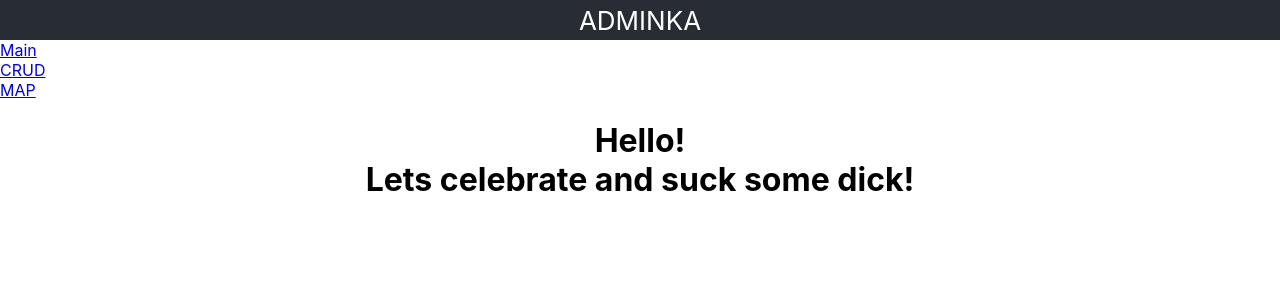
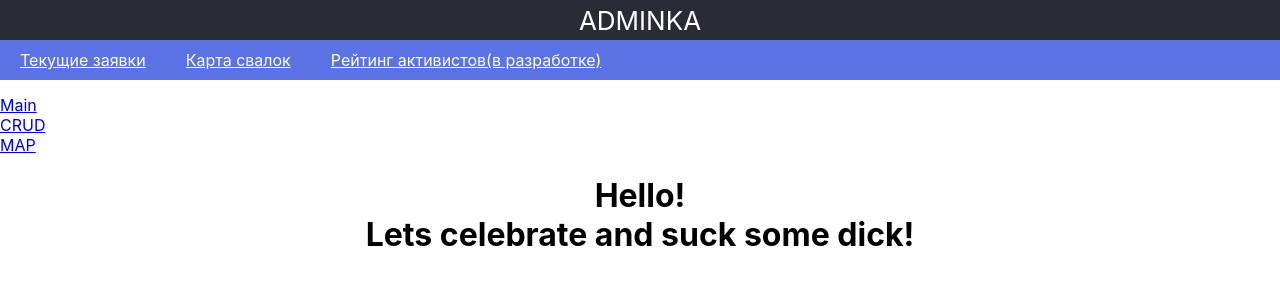
Before and after one commit to ilyasgaripov97/sarov-hack, a React (Create React App) app: page / in a window 1280 px wide. Shown: the top 300 px of the page. Built offline with nearby package versions, Linux system fonts and the light colour scheme.

Commit message:
Add header component and style.css

```diff
--- a/src/App.js
+++ b/src/App.js
@@ -1,7 +1,10 @@
 import React from 'react';
 import Sidebar from "./components/Sidebar/Sidebar";
+
+
 //import logo from './logo.svg';
 import './App.css';
+import HeaderComponent from "./components/general/HeaderComponent";
 
 function App() {
   return (
@@ -9,6 +12,7 @@ function App() {
         <div className={"header"}>
             ADMINKA
         </div>
+        <HeaderComponent/>
         <Sidebar/>
     </div>
   );
--- a/src/components/Main/Main.jsx
+++ b/src/components/Main/Main.jsx
@@ -4,7 +4,7 @@ import classes from './Main.module.css'
 const Main = () => {
     return (
         <div className={classes.Main}>
-            <h1>Hello! <br /> Lets celebrate and suck some dick!</h1>
+            <h1>Hello! <br/> Lets celebrate and suck some dick!</h1>
         </div>
     )
 }
--- /dev/null
+++ b/src/components/general/HeaderComponent.js
@@ -0,0 +1,18 @@
+import React from 'react';
+import './style.css'
+
+class HeaderComponent extends React.Component {
+    render() {
+        return(
+            <div className="header-component">
+                <nav className="header-component__nav">
+                    <a className="header-component__nav_item" href="#">Текущие заявки</a>
+                    <a className="header-component__nav_item" href="#">Карта свалок</a>
+                    <a className="header-component__nav_item" href="#">Рейтинг активистов(в разработке)</a>
+                </nav>
+            </div>
+        )
+    }
+}
+
+export default HeaderComponent;
--- /dev/null
+++ b/src/components/general/style.css
@@ -0,0 +1,13 @@
+.header-component {
+    background-color: rgba(54, 84, 221, 0.82);
+}
+
+.header-component__nav {
+    padding: 10px 0 10px 0px;
+    margin: 0px 10px 15px 0px;
+}
+
+.header-component__nav_item {
+    padding: 0px 20px 0 20px;
+    color: white;
+}
```
